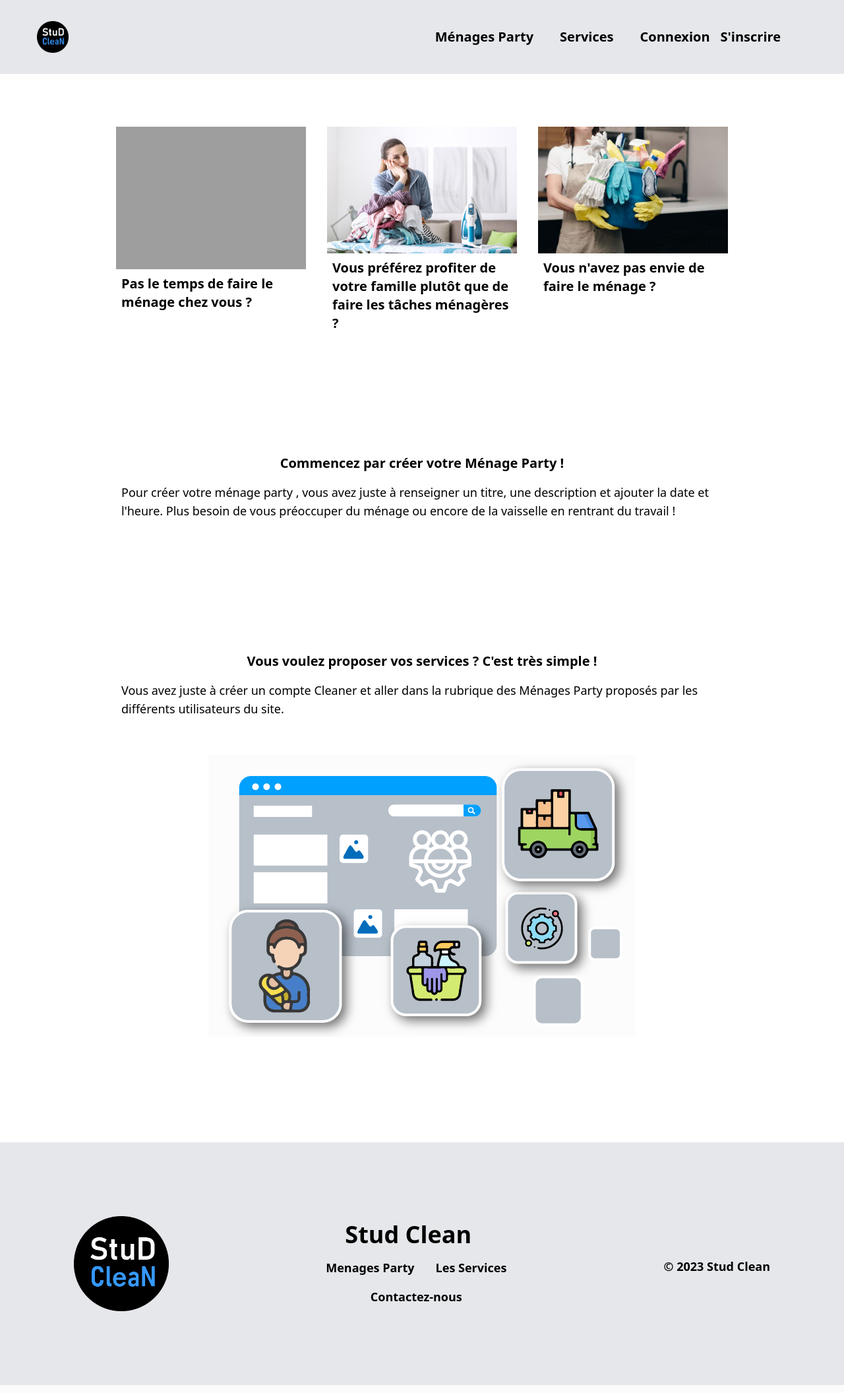
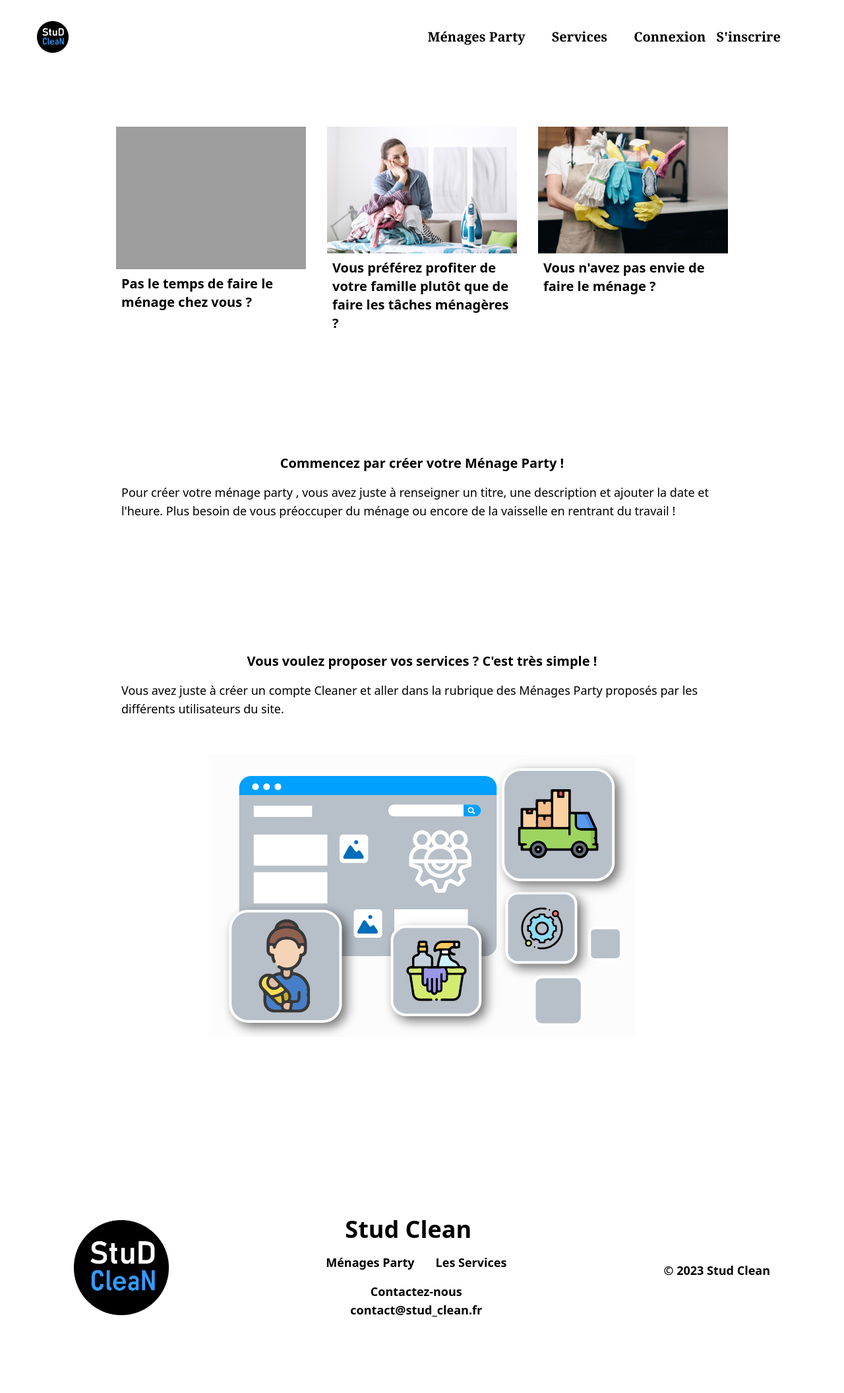
Before and after one commit to imPayne/Partinoire_uber_clean, a Symfony app: template stud_clean/templates/default/index.html.twig in a window 1280 px wide. Shown: the whole page at 66% size. Run offline with Twig, Linux system fonts and the light colour scheme; the template is opened without the code that fills it, so the values that code supplies are empty; style sheets or scripts are compiled from the project's sources; some libraries are stand-ins or nearby versions; grey boxes are pictures that could not be loaded.

Commit message:
fixed font style on navbar and footer

```diff
--- a/stud_clean/tailwind.config.js
+++ b/stud_clean/tailwind.config.js
@@ -15,6 +15,6 @@ module.exports = {
     },
   },
   plugins: [
-    require('flowbite/plugin')
+    require('flowbite/plugin'),
   ],
 }
--- a/stud_clean/templates/_footer.html.twig
+++ b/stud_clean/templates/_footer.html.twig
@@ -1,5 +1,5 @@
 {% block footer %}
-    <footer class="h-auto w-full flex flex-col justify-center bg-gray-200">
+    <footer class="h-auto w-full flex flex-col justify-center bg-white">
 
         <div class="flex flex-row items-center justify-between m-14 p-14">
             <div class="h-36 w-36">
@@ -9,18 +9,21 @@
             </div>
             <ul class="w-262 h-auto flex flex-col items-center">
                 <li class="text-lg font-bold mb-4">
-                    <h1 class="text-4xl font-bold mr-6">Stud Clean</h1>
+                    <h1 class="font-nunito text-4xl font-bold mr-6">Stud Clean</h1>
                 </li>
                 <li class="flex items-center text-lg font-bold mb-4">
                     {% if is_granted("ROLE_CUSTOMER") %}
-                        <a class="mx-4" href="{{ path('app_show_houseworks') }}">Mes Menages Party</a>
+                        <a class="font-nunito mx-4" href="{{ path('app_show_houseworks') }}">Mes Ménages Party</a>
                     {% endif %}
-                    <a class="mx-4" href="{{ path('app_menage_party') }}">Menages Party</a>
-                    <a class="mx-4" href="{{ path('app_events') }}">Les Services</a>
+                    <a class="font-nunito mx-4" href="{{ path('app_menage_party') }}">Ménages Party</a>
+                    <a class="font-nunito mx-4" href="{{ path('app_events') }}">Les Services</a>
 
                 </li>
-                <li class="text-lg font-bold">
+                <li class="font-nunito text-lg font-bold">
                     <a href="{{ path('contact') }}">Contactez-nous</a>
+                </li>
+                <li class="font-nunito text-lg font-bold">
+                    <p>contact@stud_clean.fr</p>
                 </li>
             </ul>
             <p class="mt-4 mb-2 text-lg font-bold">© {{ "now"|date("Y") }} Stud Clean</p>
--- a/stud_clean/templates/_navbar.html.twig
+++ b/stud_clean/templates/_navbar.html.twig
@@ -1,23 +1,23 @@
 {% block navbar %}
     <section>
-        <div class="h-24 sm:h-36 md:h-28 w-full flex items-center justify-between bg-gray-200">
+        <div class="h-24 sm:h-36 md:h-28 w-full flex items-center justify-between bg-white">
             <a href="/">
                 <img class="ml-10 h-20 p-4" src="{{ asset('images/logo_stud_clean.png')}}" alt="logo">
             </a>
             <ul class="w-262 h-50 flex items-center inline-block mr-20">
-                <li class="text-lg sm:text-xl md:text-xl font-bold mr-10">
+                <li class="font-serif text-lg sm:text-xl md:text-xl font-bold mr-10">
                     <a href="{{ path('app_menage_party') }}">Ménages Party</a>
                 </li>
-                <li class="text-lg sm:text-xl md:text-xl font-bold mr-10">
+                <li class="font-serif text-lg sm:text-xl md:text-xl font-bold mr-10">
                     <a href="{{ path('app_events') }}">Services</a>
                 </li>
                 {% if app.user is defined and app.user is not null %}
                     {% for role in app.user.roles %}
                         {% if "ROLE_ADMIN" in role %}
-                            <li class="text-lg sm:text-xl md:text-xl font-bold mr-10">
+                            <li class="font-serif text-lg sm:text-xl md:text-xl font-bold mr-10">
                                 <a href="{{ path('app_admin') }}">Vérification de compte</a>
                             </li>
-                            <li class="text-lg sm:text-xl md:text-xl font-bold mr-10">
+                            <li class="font-serif text-lg sm:text-xl md:text-xl font-bold mr-10">
                                 <a href="{{ path('app_create_event') }}">Créer un service</a>
                             </li>
                         {% endif %}
@@ -26,7 +26,7 @@
 
 
                 {% if app.user is defined and app.user is not null %}
-                    <li class="mr-6 h-12 w-12 rounded-full overflow-hidden">
+                    <li class="font-serif mr-6 h-12 w-12 rounded-full overflow-hidden">
                         <button id="dropdownProfileButton" data-dropdown-toggle="dropdown" type="button">
                             {% if app.user.image is not null %}
                                 <img class="rounded-md mb-2 h-12 w-12 object-cover" src="{{ asset('uploads/' ~ app.user.image) }}" alt="{{ app.user.firstName }}">
@@ -37,34 +37,34 @@
 
                         <div id="dropdown" class="z-10 hidden bg-white rounded-lg w-auto">
                             <ul class="rounded-md border-gray-100 border-2 px-6 py-2 text-sm sm:text-base md:text-lg" aria-labelledby="dropdownDefaultButton">
-                                <li class="py-2 text-left text-lg font-medium hover:text-blue-600">
+                                <li class="font-serif py-2 text-left text-lg font-medium hover:text-blue-600">
                                     <p>{{ app.user.firstName|capitalize }} {{ app.user.lastName|first }}</p>
                                 </li>
-                                <li class="py-2 text-left text-lg font-medium hover:text-blue-600">
+                                <li class="font-serif py-2 text-left text-lg font-medium hover:text-blue-600">
                                     <a href="{{ path('app_profile', {'id': app.user.id}) }}">Mon Profil</a>
                                 </li>
                                 {% for role in app.user.roles %}
                                     {% if "ROLE_CUSTOMER" in role %}
-                                        <li class="py-2 text-left text-lg font-medium hover:text-blue-600">
+                                        <li class="font-serif py-2 text-left text-lg font-medium hover:text-blue-600">
                                             <a href="{{ path('app_show_houseworks', {'id': app.user.id}) }}">Mes Ménages Party</a>
                                         </li>
-                                        <li class="py-2 text-left text-lg font-medium hover:text-blue-600">
+                                        <li class="font-serif py-2 text-left text-lg font-medium hover:text-blue-600">
                                             <a href="{{ path('app_housework', {'id': app.user.id}) }}">Nouvelle Ménage Party</a>
                                         </li>
                                     {% elseif "ROLE_CLEANER" in role %}
-                                        <li class="py-2 text-left text-lg font-medium hover:text-blue-600">
+                                        <li class="font-serif py-2 text-left text-lg font-medium hover:text-blue-600">
                                             <a href="{{ path('app_upcoming_performances') }}">Prochaines prestations</a>
                                         </li>
                                         {% elseif "ROLE_ADMIN" in role %}
-                                            <li class="py-2 text-left text-lg font-medium hover:text-blue-600">
+                                            <li class="font-serif py-2 text-left text-lg font-medium hover:text-blue-600">
                                                 <a href="{{ path('app_admin') }}">Vérification de compte</a>
                                             </li>
-                                            <li class="py-2 text-left text-lg font-medium hover:text-blue-600">
+                                            <li class="font-serif py-2 text-left text-lg font-medium hover:text-blue-600">
                                                 <a href="{{ path('app_create_event') }}">Créer un service</a>
                                             </li>
                                     {% endif %}
                                 {% endfor %}
-                                <li class="py-2 text-left text-lg font-medium text-red-400 hover:text-red-800">
+                                <li class="font-serif py-2 text-left text-lg font-medium text-red-400 hover:text-red-800">
                                     <a href="/logout">Déconnexion</a>
                                 </li>
                             </ul>
@@ -72,8 +72,8 @@
                     </li>
 
                 {% else %}
-                    <li class="text-lg sm:text-xl md:text-xl font-bold mr-4"><a href="{{  path('app_login') }}">Connexion</a></li>
-                    <li class="text-lg sm:text-xl md:text-xl font-bold mr-4"><a href="{{  path('app_register') }}">S'inscrire</a></li>
+                    <li class="font-serif text-lg sm:text-xl md:text-xl font-bold mr-4"><a href="{{  path('app_login') }}">Connexion</a></li>
+                    <li class="font-serif text-lg sm:text-xl md:text-xl font-bold mr-4"><a href="{{  path('app_register') }}">S'inscrire</a></li>
                 {% endif %}
             </ul>
         </div>
--- a/stud_clean/templates/default/index.html.twig
+++ b/stud_clean/templates/default/index.html.twig
@@ -12,15 +12,15 @@
         <div class="mt-16 flex flex-wrap justify-center items-stretch">
             <div class="w-full md:w-1/3 lg:w-1/4 p-4">
                 <img src="./{{ asset('images/notimetoclean.jpeg') }}" class="w-full h-auto" alt="No Time to Clean">
-                <h1 class="font-bold text-xl p-2">Pas le temps de faire le ménage chez vous ?</h1>
+                <h1 class="font-sans font-bold text-xl p-2">Pas le temps de faire le ménage chez vous ?</h1>
             </div>
             <div class="w-full md:w-1/3 lg:w-1/4 p-4">
                 <img src="./{{ asset('images/travaux-du-ménage-ennuyeux.jpg') }}" class="w-full h-auto" alt="Travaux du ménage ennuyeux">
-                <h1 class="font-bold text-xl p-2">Vous préférez profiter de votre famille plutôt que de faire les tâches ménagères ?</h1>
+                <h1 class="font-sans font-bold text-xl p-2">Vous préférez profiter de votre famille plutôt que de faire les tâches ménagères ?</h1>
             </div>
             <div class="w-full md:w-1/3 lg:w-1/4 p-4">
                 <img src="./{{ asset('images/flemme_de_faire_le_menage.jpg') }}" class="w-full h-auto" alt="Flemme de faire le ménage">
-                <h1 class="font-bold text-xl p-2">Vous n'avez pas envie de faire le ménage ?</h1>
+                <h1 class="font-sans font-bold text-xl p-2">Vous n'avez pas envie de faire le ménage ?</h1>
             </div>
         </div>
     </section>
@@ -28,8 +28,8 @@
 
     <section class="mt-20 mb-40">
         <div class="flex flex-col items-center">
-            <h1 class="mt-10 text-left font-bold text-xl p-2">Commencez par créer votre Ménage Party !</h1>
-            <p class="mt-2 text-left text-lg mb-4 px-2 mx-44">Pour
+            <h1 class="font-sans mt-10 text-left font-bold text-xl p-2">Commencez par créer votre Ménage Party !</h1>
+            <p class="font-sans mt-2 text-left text-lg mb-4 px-2 mx-44">Pour
                 {% if app.user %}
                     {% for role in app.user.roles %}
                         {% if 'ROLE_CUSTOMER' in role %}
@@ -45,8 +45,8 @@
                 , vous avez juste à renseigner un titre, une description et ajouter la date et l'heure. Plus besoin de vous préoccuper du ménage ou encore de la vaisselle en rentrant du travail !
             </p>
 
-            <h1 class="mt-20 md:mt-44 text-left font-bold text-xl p-2 mx-44">Vous voulez proposer vos services ? C'est très simple !</h1>
-            <p class="my-2 text-left text-lg mb-4 px-2 mx-44">Vous avez juste à créer un compte Cleaner et aller dans la rubrique des Ménages Party proposés par les différents utilisateurs du site.</p>
+            <h1 class="font-sans mt-20 md:mt-44 text-left font-bold text-xl p-2 mx-44">Vous voulez proposer vos services ? C'est très simple !</h1>
+            <p class="font-sans my-2 text-left text-lg mb-4 px-2 mx-44">Vous avez juste à créer un compte Cleaner et aller dans la rubrique des Ménages Party proposés par les différents utilisateurs du site.</p>
             <img class="mt-10" src="./{{ asset('images/proposez_vos_services.jpg') }}" alt="Proposez vos services">
 
         </div>
```
